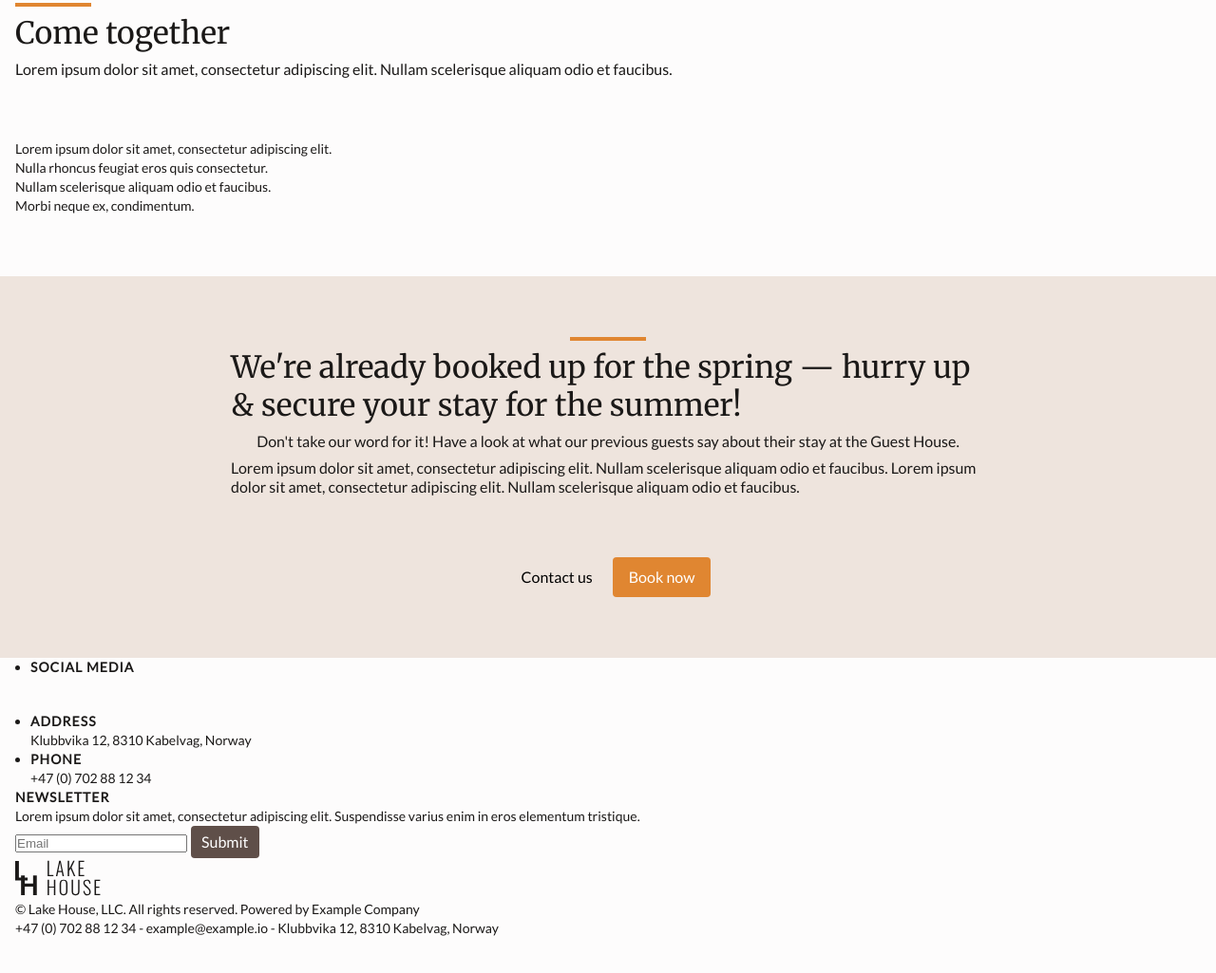
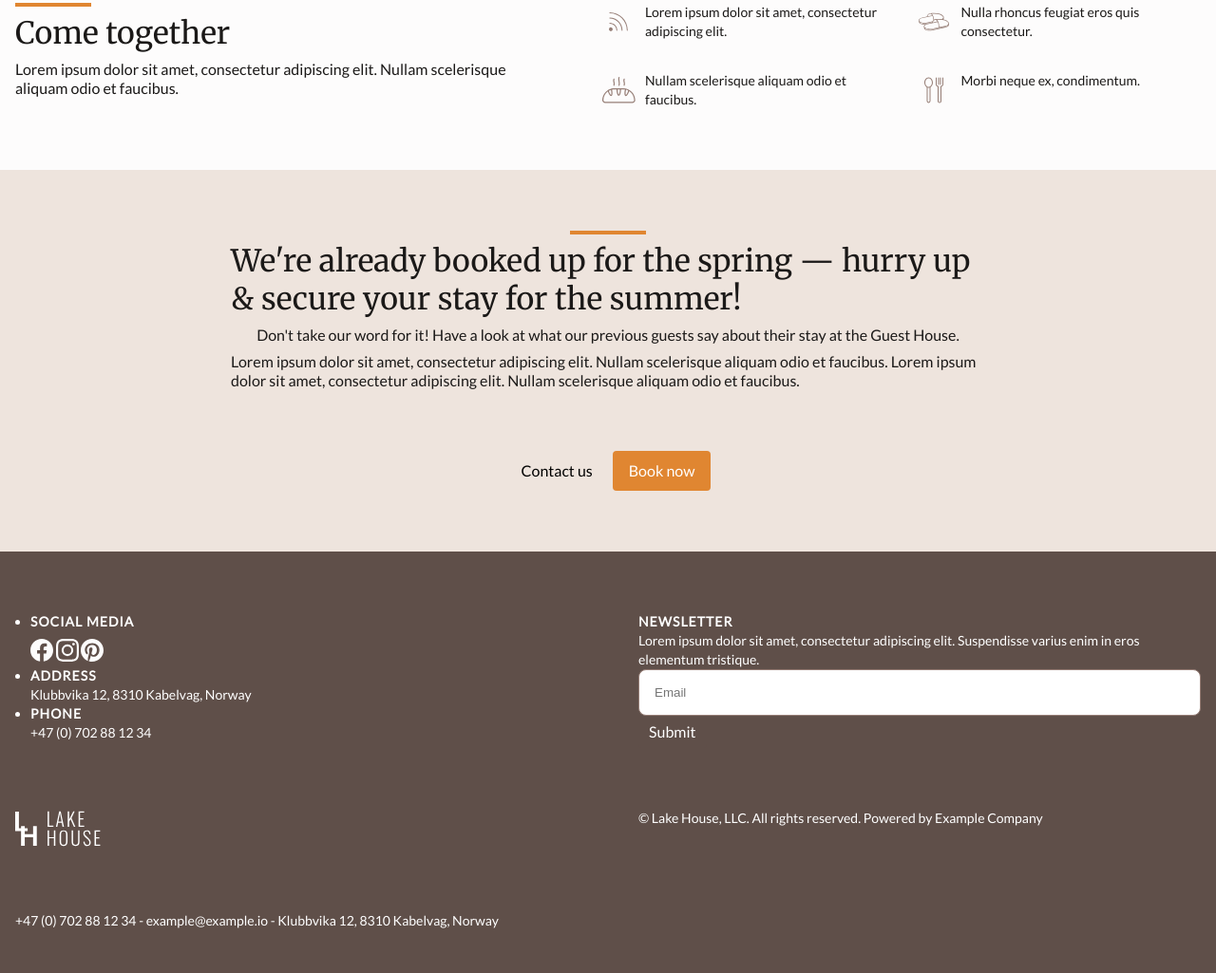
Before and after one commit to karpovska/landing_lake_house, a plain HTML site: page index.html in a window 1280 px wide. Shown: the part 4417-5442 px from the top of the page at 95% size. Before the commit the page ends 5405 px from the top, so only its background shows below. Drawn offline with Linux system fonts and the light colour scheme.

Commit message:
Added some styles for footer

```diff
--- /dev/null
+++ b/css/footer.css
@@ -0,0 +1,24 @@
+footer {
+    background-color: var(--clr-brown-dark);
+    color: white;
+    padding: var(--gap-xl) 0;
+}
+
+.footer-content {
+    display: grid;
+    grid-template-areas: "contacts newsletter" "legal legal";
+    grid-template-columns: 1fr 1fr;
+    grid-template-rows: auto;
+    gap: var(--gap-xl);
+}
+
+.input {
+    border: 1px solid var(--clr-brown);
+    border-radius: 8px;
+    padding: 16px;
+    width: 100%;
+}
+
+email-box {
+    position: relative;
+}
--- a/css/styles.css
+++ b/css/styles.css
@@ -107,3 +107,17 @@ a {
 :is(.arrangements-list, .premises-list) p:first-of-type {
     font-weight: bold;
 }
+
+.benefits-section {
+    display: flex;
+    flex-direction: row;
+    gap: var(--gap-xl);
+}
+
+.benefits-list {
+    display: grid;
+    grid-template-columns: repeat(2, 1fr);
+    gap: var(--gap-lg);
+    --icon-size: 40px;
+    --col-gap: var(--gap-sm);
+}
--- a/index.html
+++ b/index.html
@@ -19,6 +19,7 @@
     <link rel="stylesheet" href="css/section.css" />
     <link rel="stylesheet" href="css/styles.css" />
     <link rel="stylesheet" href="css/card.css"/>
+    <link rel="stylesheet" href="css/footer.css" />
 </head>
 <body>
     <header class="page-header grid-container">
```
